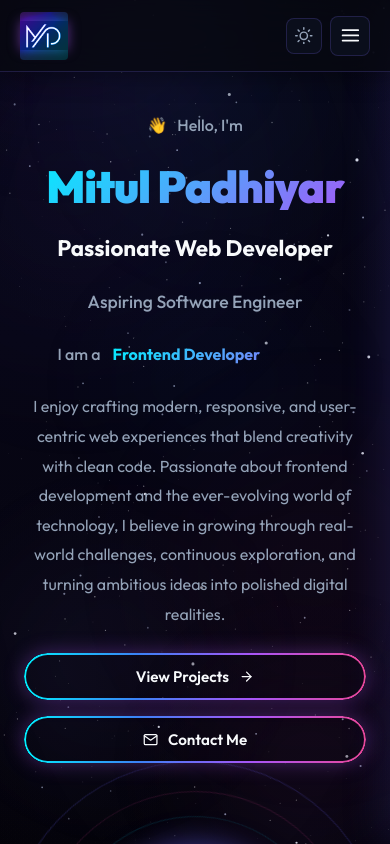
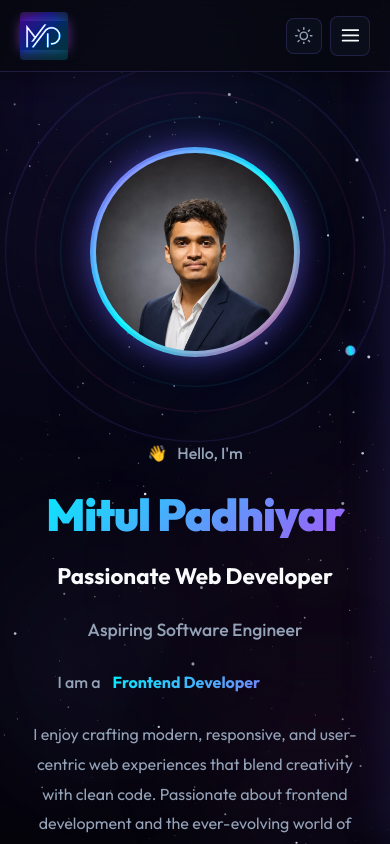
Before and after one commit to mitulpadhiyar369/portfolio, a React (Vite) app: page / in a window 390 px wide. Shown: the top 844 px of the page. Built offline with nearby package versions, Linux system fonts and the light colour scheme.

Commit message:
Show profile image at top on mobile devices

```diff
--- a/src/styles/Hero.css
+++ b/src/styles/Hero.css
@@ -292,6 +292,7 @@
   }
 
   .hero-right {
+    order: -1;
     min-height: 280px;
   }
 
```
